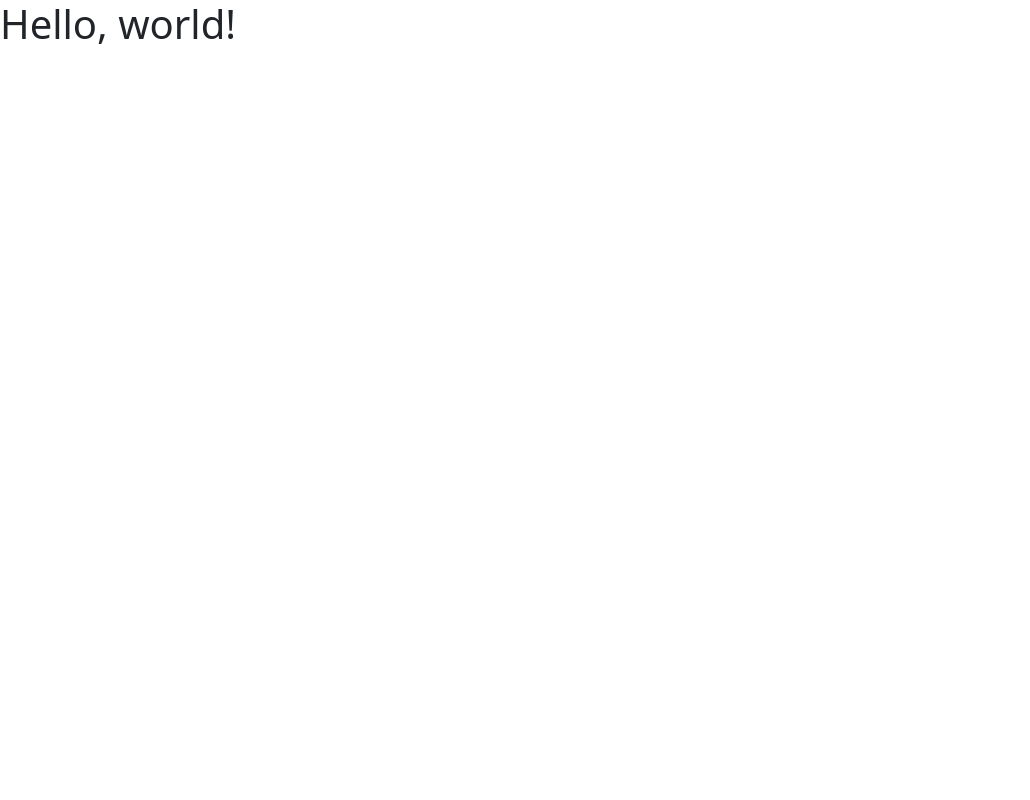
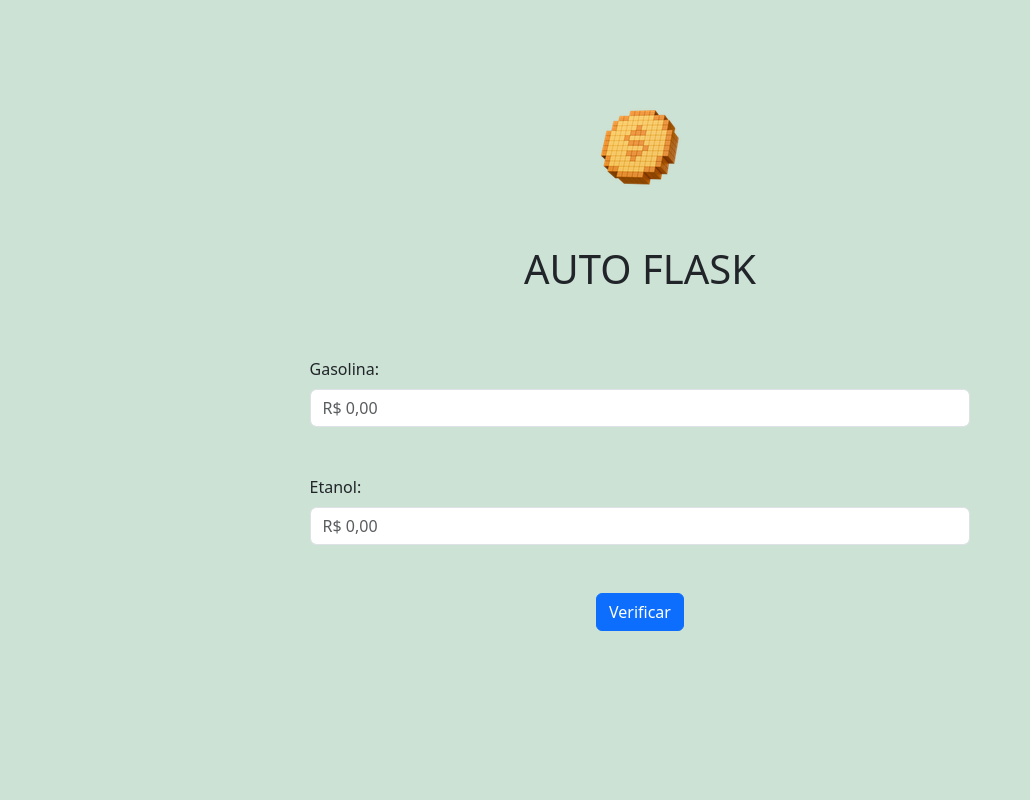
Before and after one commit to IgerFM/auto_flask_igor_sousa_qua544005, a Flask app: page / in a window 1280 px wide. Before the commit the part shown is almost empty. Shown: the whole page, without its empty margins (0-1030 px from the left). Run offline with Flask 3, Linux system fonts and the light colour scheme.

Commit message:
26/11/23 | Versão 1.0

```diff
--- a/app.py
+++ b/app.py
@@ -2,9 +2,19 @@ from flask import Flask, render_template, request
 
 app = Flask(__name__)
 
-@app.route('/')
+@app.route('/', methods = ['GET','POST'])
 def index():
-    return render_template('index.html')
+    gasolina = None
+    etanol = None
+    result = None
+    msg = None
+
+    if request.method == 'POST':
+        gasolina = float(request.form.get('gasolina','').replace(',','.'))
+        etanol = float(request.form.get('etanol','').replace(',','.'))
+        result = 'Etanol' if etanol <= gasolina*0.75 else 'Gasolina'
+        msg = f"Melhor abastecer com {result}."
+    return render_template('index.html',msg=msg)
 
 if __name__ == ('__main__'):
     app.run(debug=True)
--- a/templates/index.html
+++ b/templates/index.html
@@ -7,10 +7,39 @@
     <title>Auto Flask</title>
     <link href="https://cdn.jsdelivr.net/npm/bootstrap@5.3.9/dist/css/bootstrap.min.css" rel="stylesheet" integrity="sha384-yEPZ7jP9S0QKiUQ0m3jjsO4ProIW7wvR9gXkI7JOGa2XVsw53Yke2bsdkBbjmmiX" crossorigin="anonymous">
     <!-- Flavicon encontrado em (src="https://img.icons8.com/3d-stickle/100/cheap-2.png") | Ultimo acesso: 26/11/19 -->
-    <link rel="shotcut icon" href="{{url_for( 'static',filename='img/icoin.png') }}" type="image/png"
+    <link rel="shotcut icon" href="{{ url_for('static',filename='img/icoin.png') }}" type="image/png">
   </head>
-  <body>
-    <h1>Hello, world!</h1>
+  <body style="background-color: rgb(204, 226, 213);">
+    <main class="container vh-100 d-flex align-items-center justify-content-center">
+      <div class="row">
+        <figure class="d-flex justify-content-center mb-5">
+          <img src="{{ url_for('static',filename='img/icoin.png') }}" alt="Logo">
+        </figure>
+        <div class="d-flex justify-content-center mb-2">
+          <h1>AUTO FLASK</h1>
+        </div>
+        <form action="" method="POST">
+          <div class="col-12 mt-5">
+            <label for="gasolina" class="form-label">Gasolina:</label>
+            <input type="number" class="form-control" name="gasolina" placeholder="R$ 0,00" step="0.01" min="0" required>
+          </div>
+          <div class="col-12 mt-5">
+            <label for="etanol" class="form-label">Etanol:</label>
+            <input type="number" class="form-control" name="etanol" placeholder="R$ 0,00" step="0.01" min="0" required>
+          </div>
+          <div class="d-flex justify-content-center mt-5">
+            <button type="submit" class="btn btn-primary">
+              Verificar
+            </button>
+          </div>
+        </form>
+        <div class="d-flex justify-content-center mt-3 mb-5">
+          <h2>{{ msg if msg else '' }}</h2>
+        </div>
+      </div>
+    </main>
+    <!-- Todo o codigo deve estar acima do Js do projeto -->
+    <!-- js do Bootstrap -->
     <script src="https://cdn.jsdelivr.net/npm/bootstrap@5.3.9/dist/js/bootstrap.bundle.min.js" integrity="sha384-WyOxWvTyr1QaMPfiPJSv76iReVthorl5uWlFtZPyK0IEB0hGzo9y5Bp9mYanr8Bu" crossorigin="anonymous"></script>
   </body>
 </html>
```
Also changed, not shown: requirements.txt (+7 -8 lines).
